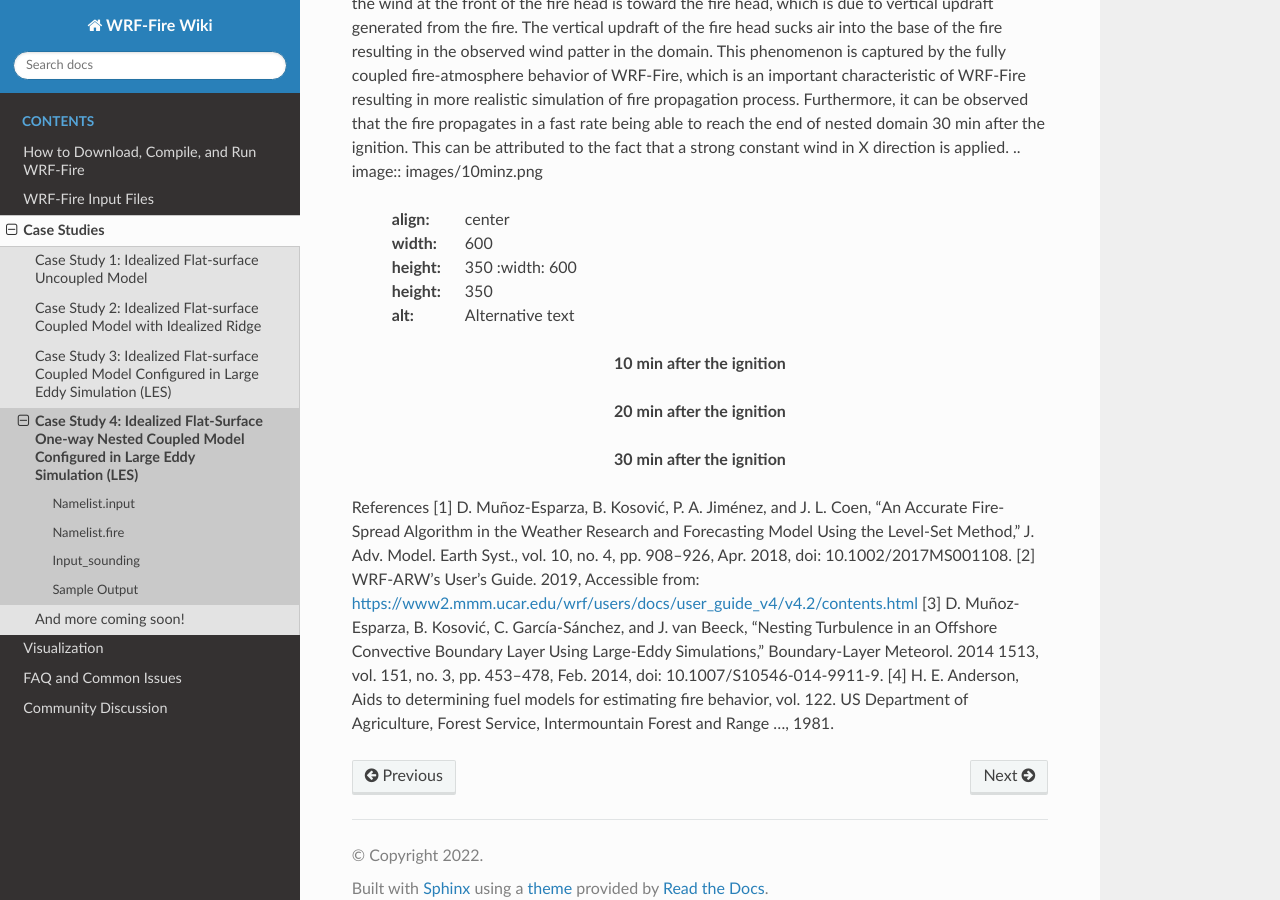
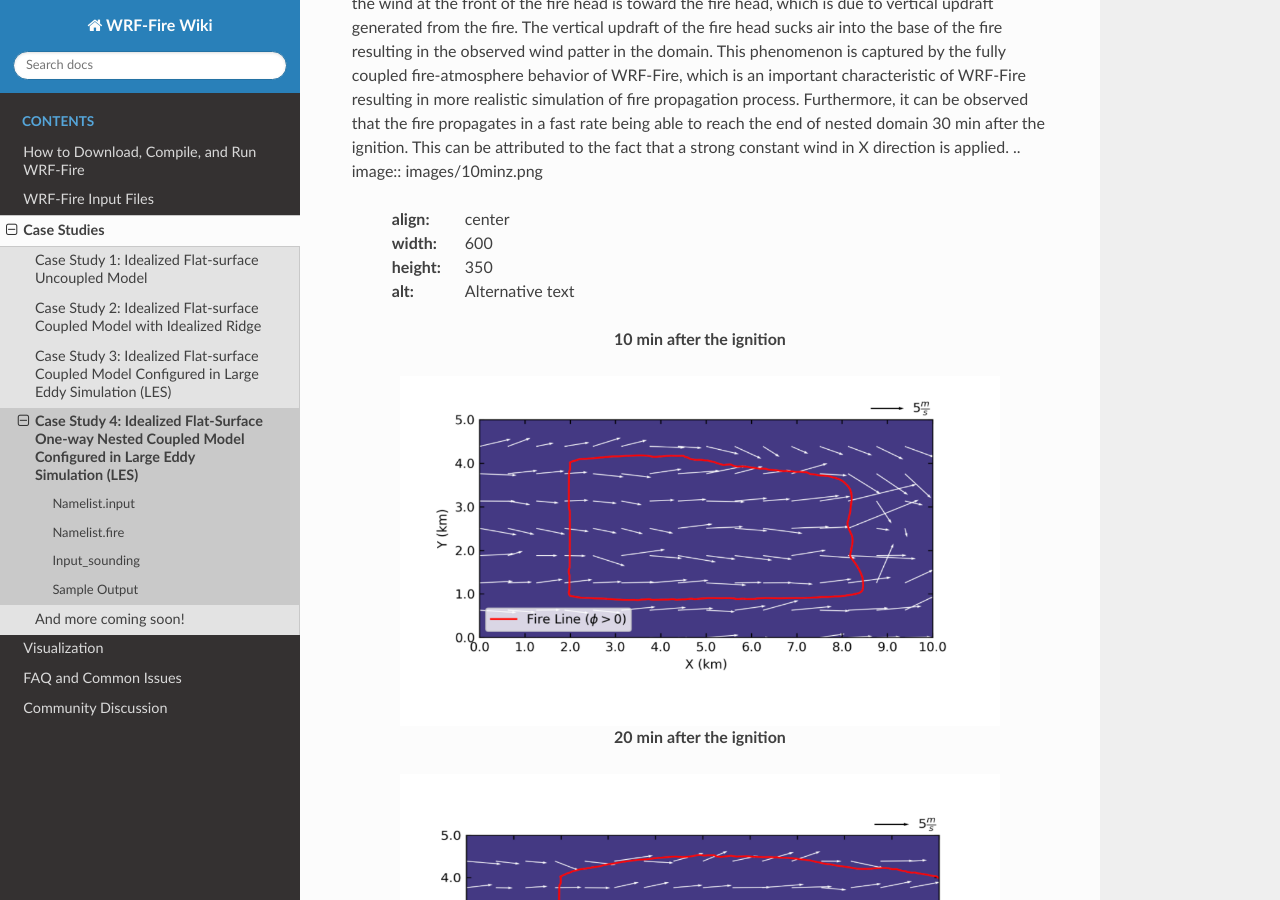
Before and after one commit to WRF-Fire-UNR/UNR-WRF-FIRE, a Sphinx documentation site: the page built from docs/source/case_studies4.rst, in a window 1280 px wide and 900 px high, scrolled down 7997 px. Built offline with Sphinx 7.4.7 and the Read the Docs theme 2.0.0, drawn with Linux system fonts in a browser that asks for light colours.

Commit message:
Update case_studies4.rst

```diff
--- a/docs/source/case_studies4.rst
+++ b/docs/source/case_studies4.rst
@@ -315,7 +315,6 @@ Sample outputs of this case study is shown in the below figures. It can be obser
 .. image:: images/10minz.png
   :align: center
   :width: 600
-  :height: 350  :width: 600
   :height: 350
   :alt: Alternative text
 .. centered:: 10 min after the ignition
@@ -323,7 +322,6 @@ Sample outputs of this case study is shown in the below figures. It can be obser
 .. image:: images/20minz.png
   :align: center
   :width: 600
-  :height: 350  :width: 600
   :height: 350
   :alt: Alternative text
 .. centered:: 20 min after the ignition
@@ -331,7 +329,6 @@ Sample outputs of this case study is shown in the below figures. It can be obser
 .. image:: images/30minz.png
   :align: center
   :width: 600
-  :height: 350  :width: 600
   :height: 350
   :alt: Alternative text
 .. centered:: 30 min after the ignition
```
